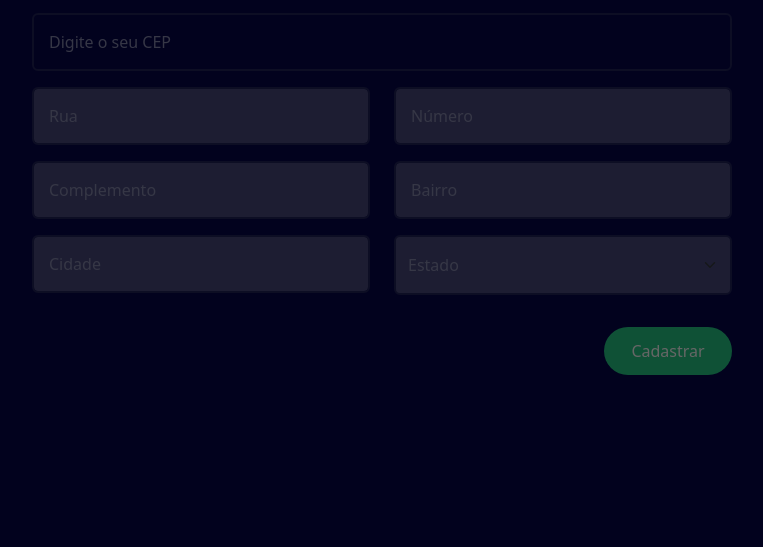
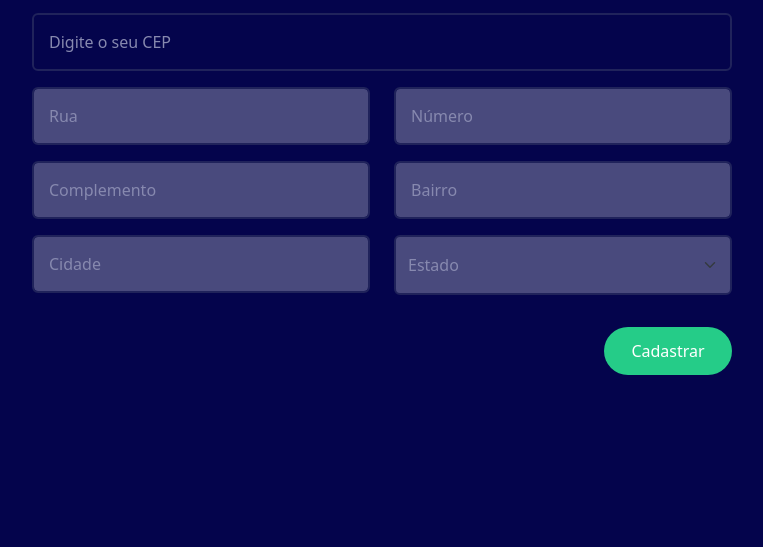
Before and after one commit to matealves/autocompletar-endereco, a plain HTML site: page index.html in a window 1280 px wide. Shown: the part 253-800 px from the top of the page, without its empty margins (258-1021 px from the left). Drawn offline with nearby package versions, Linux system fonts and the light colour scheme.

Commit message:
fix: hide fade

```diff
--- a/index.html
+++ b/index.html
@@ -16,7 +16,7 @@
 </head>
 
 <body id="checkout-page">
-    <div id="fade" class="">
+    <div id="fade" class="hide">
         <div id="loader" class="spinner-border text-info hide" role="status">
             <span class="visually-hidden">Loading...</span>
         </div>
```
